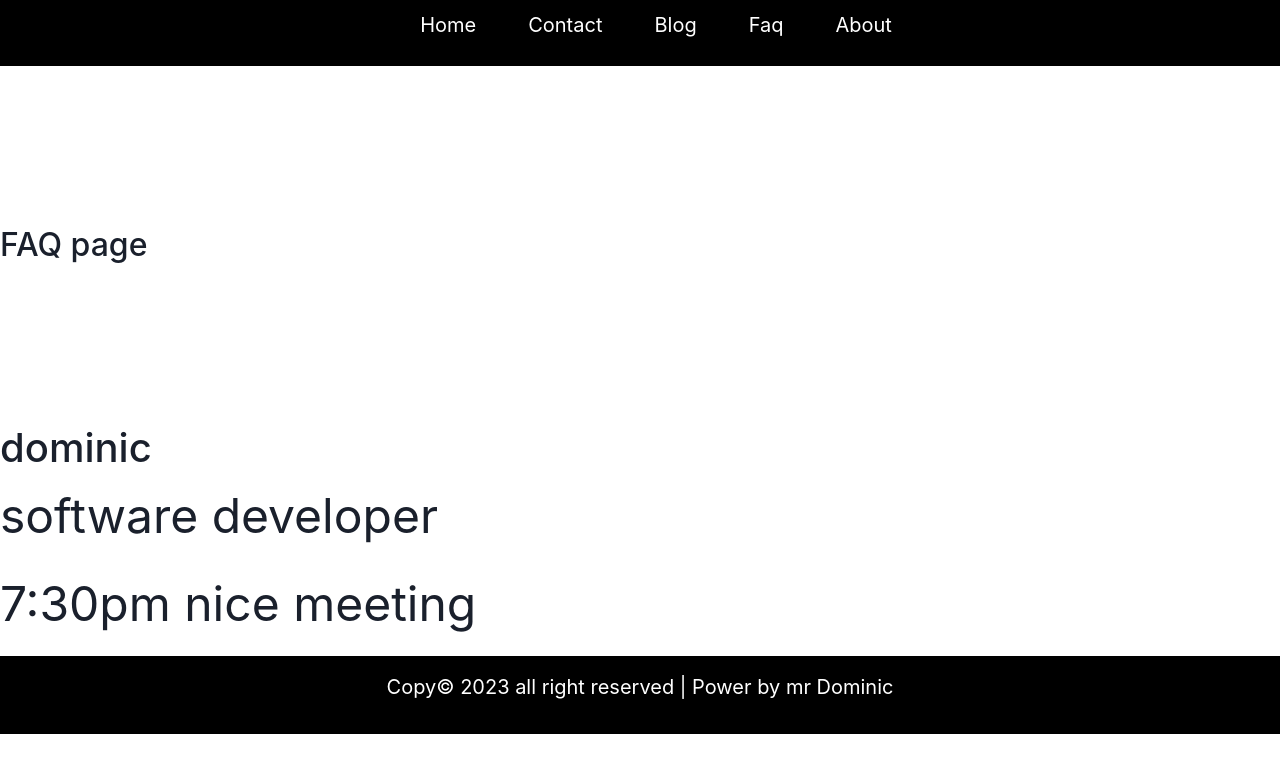
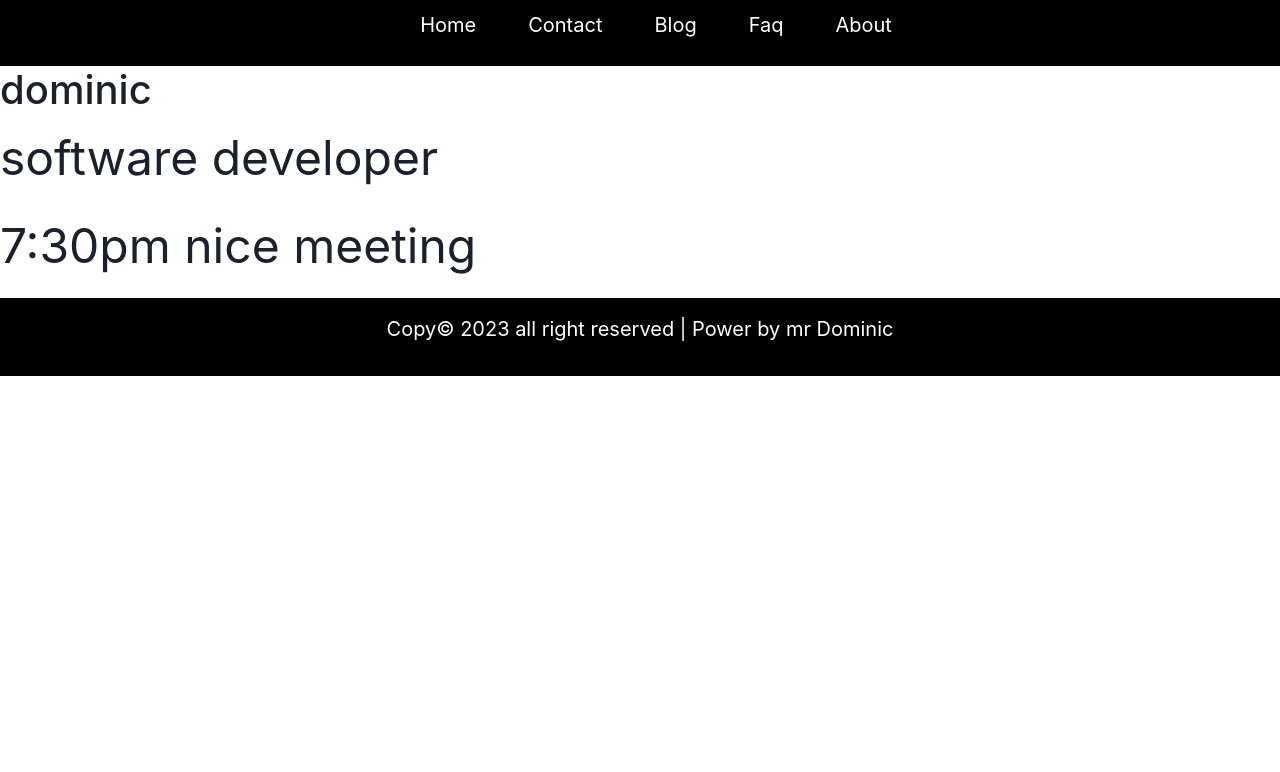
Before and after one commit to domchu/practical, a React (Create React App) app: page /faq in a window 1280 px wide. Shown: the top 772 px of the page. Built offline with nearby package versions, Linux system fonts and the light colour scheme.

Commit message:
cleans jobs

```diff
--- a/src/Components/banner/banner.js
+++ b/src/Components/banner/banner.js
@@ -1,8 +1,7 @@
 import { Box, Link } from "@chakra-ui/react";
 import React, { Component } from "react";
 import Slider from "react-slick";
-// import "slick-carousel/slick/slick.css";
-// import "slick-carousel/slick/slick-theme.css";
+
 
 export default class Responsive extends Component {
   render() {
--- a/src/Pages/Blog.js
+++ b/src/Pages/Blog.js
@@ -5,7 +5,6 @@ import Counter from "../Counter/Counter";
 const Blog = () => {
   return (
     <Box style={{ fontSize: "3rem" }} className="page">
-      <h2>Blog page</h2>
       <Counter />
     </Box>
   );
--- a/src/Pages/Contact.js
+++ b/src/Pages/Contact.js
@@ -7,7 +7,6 @@ import SampleThree from "../Toggle/SampleThree";
 const Contact = () => {
   return (
     <Box style={{ fontSize: "3rem" }} className="page">
-      <h2>Contact Us page</h2>
       <SampleOne />
       <SampleTwo />
       <SampleThree />
--- a/src/Pages/Faq.js
+++ b/src/Pages/Faq.js
@@ -5,7 +5,6 @@ import Props from "../Props/Props";
 const Faq = () => {
   return (
     <Box style={{ fontSize: "3rem" }} className="page">
-      <h2>FAQ page</h2>
       <Props />
     </Box>
   );
```
